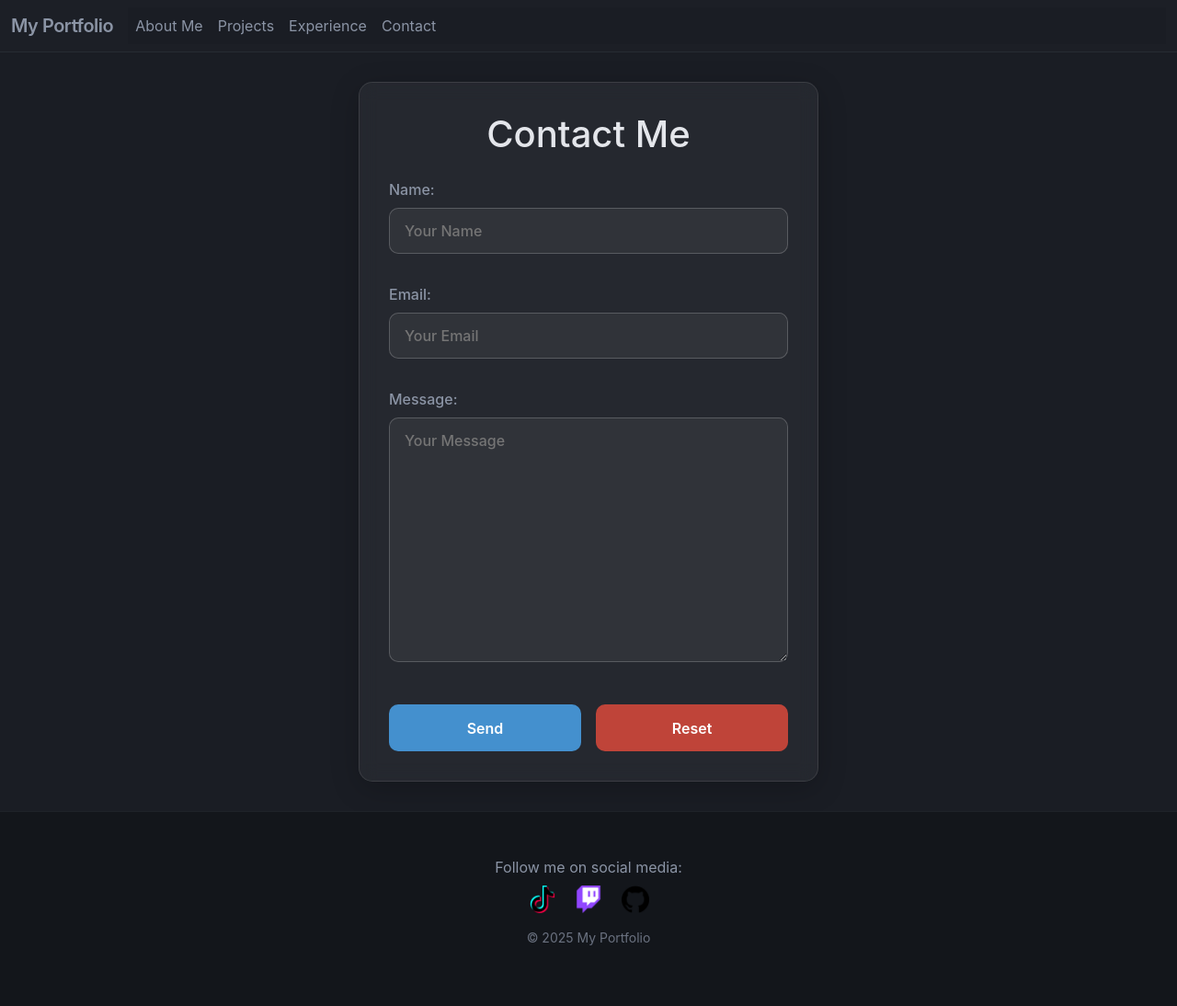
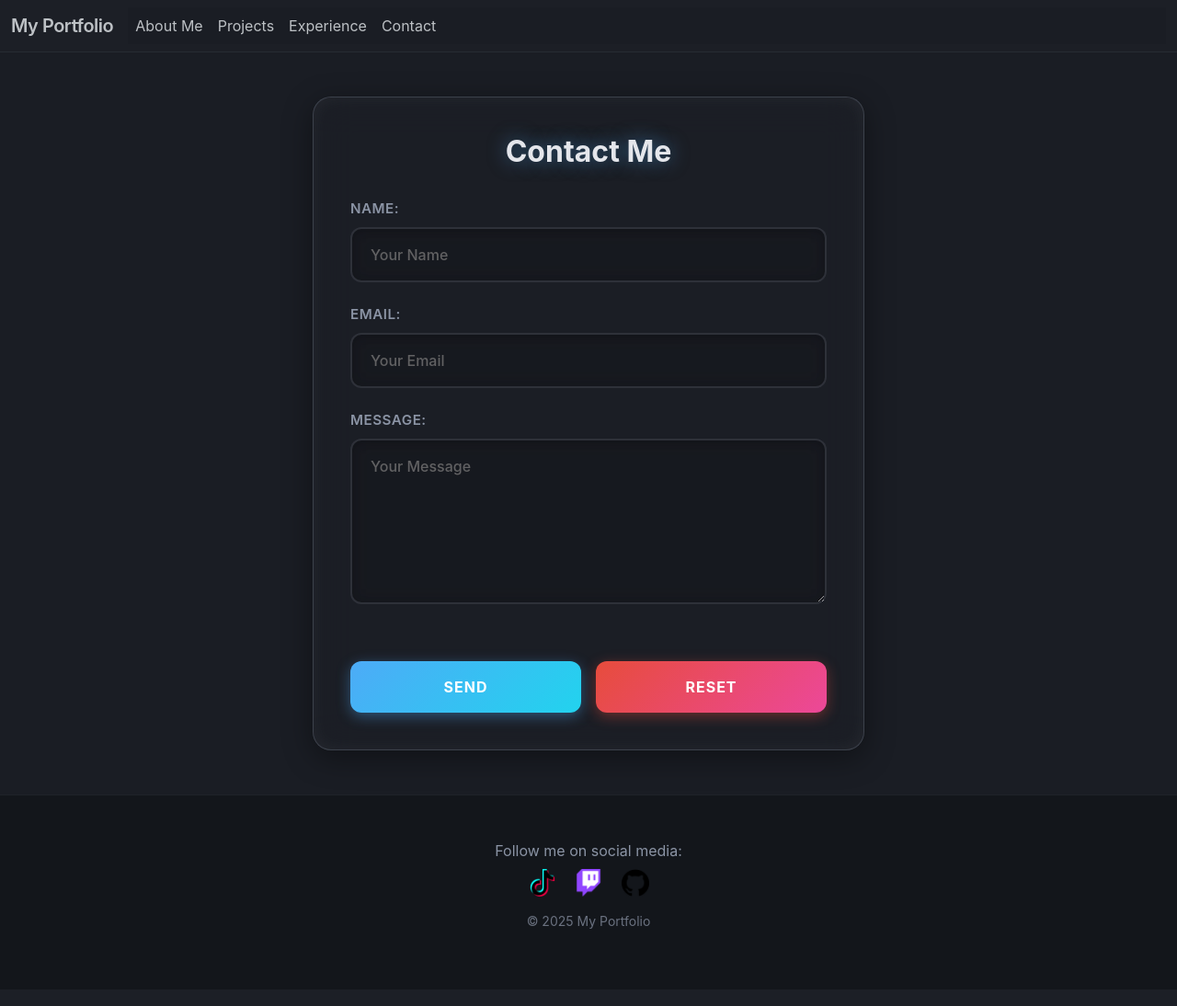
Before and after one commit to jakeriveraa/FSDI-class-117, a Django app: page /contact/ in a window 1280 px wide. Shown: the whole page at 92% size. After the commit the page ends 1010 px from the top, so only its background shows below. Run offline with Django 5.2, Linux system fonts and the light colour scheme.

Commit message:
final report

```diff
--- a/pages/views.py
+++ b/pages/views.py
@@ -38,8 +38,11 @@ def contact_view(request):
                 return render(request, 'pages/contact.html', {'form': form})
             except Exception as e:
                 print(f'Error sending email: {e}')
+                return render(request, 'pages/contact.html', {'form': form})
 
-                return render(request, 'pages/contact.html', {'form': form})
+        else:
+            return render(request, 'pages/contact.html', {'form': form})
+
     else:
         form = contactForm()
 
--- a/static/css/form.css
+++ b/static/css/form.css
@@ -1,143 +1,230 @@
 @keyframes glowAnimation {
     0% {
         color: #4dabf7;
-        text-shadow: 0 0 20px #4dabf7,
-                     0 0 40px #4dabf7,
-                     0 0 60px #4dabf7;
+        text-shadow: 0 0 10px #4dabf7,
+                     0 0 20px #4dabf7,
+                     0 0 30px #4dabf7,
+                     0 0 40px #4dabf7;
     }
     25% {
         color: #8b5cf6;
-        text-shadow: 0 0 20px #8b5cf6,
-                     0 0 40px #8b5cf6,
-                     0 0 60px #8b5cf6;
+        text-shadow: 0 0 10px #8b5cf6,
+                     0 0 20px #8b5cf6,
+                     0 0 30px #8b5cf6,
+                     0 0 40px #8b5cf6;
     }
     50% {
         color: #ec4899;
-        text-shadow: 0 0 20px #ec4899,
-                     0 0 40px #ec4899,
-                     0 0 60px #ec4899;
+        text-shadow: 0 0 10px #ec4899,
+                     0 0 20px #ec4899,
+                     0 0 30px #ec4899,
+                     0 0 40px #ec4899;
     }
     75% {
         color: #22d3ee;
-        text-shadow: 0 0 20px #22d3ee,
-                     0 0 40px #22d3ee,
-                     0 0 60px #22d3ee;
+        text-shadow: 0 0 10px #22d3ee,
+                     0 0 20px #22d3ee,
+                     0 0 30px #22d3ee,
+                     0 0 40px #22d3ee;
     }
     100% {
         color: #4dabf7;
-        text-shadow: 0 0 20px #4dabf7,
-                     0 0 40px #4dabf7,
-                     0 0 60px #4dabf7;
+        text-shadow: 0 0 10px #4dabf7,
+                     0 0 20px #4dabf7,
+                     0 0 30px #4dabf7,
+                     0 0 40px #4dabf7;
     }
+}
+
+@keyframes shimmer {
+    0% {
+        background-position: -1000px 0;
+    }
+    100% {
+        background-position: 1000px 0;
+    }
+}
+
+.glass-form {
+    background: rgba(30, 33, 41, 0.4);
+    backdrop-filter: blur(20px);
+    -webkit-backdrop-filter: blur(20px);
+    border: 1px solid rgba(139, 148, 165, 0.3);
+    border-radius: 20px;
+    padding: 2.5rem;
+    max-width: 600px;
+    width: 90%;
+    margin: 3rem auto;
+    box-shadow: 0 8px 32px rgba(0, 0, 0, 0.4),
+                inset 0 0 20px rgba(255, 255, 255, 0.05);
+    position: relative;
+    overflow: visible;
+}
+
+
+
+.glass-form h1 {
+    color: #e4e6eb !important;
+    margin-bottom: 2rem;
+    text-align: center;
+    font-size: 2rem;
+    font-weight: 700;
+    text-shadow: 0 0 20px rgba(77, 171, 247, 0.5);
+}
+
+.glass-form label {
+    color: #8b94a5;
+    font-weight: 600;
+    margin-bottom: 0.5rem;
+    display: block;
+    font-size: 0.95rem;
+    text-transform: uppercase;
+    letter-spacing: 0.5px;
+}
+
+.glass-form input,
+.glass-form textarea {
+    width: 100%;
+    padding: 1rem 1.25rem;
+    margin-bottom: 1.5rem;
+    border: 2px solid rgba(139, 148, 165, 0.2);
+    border-radius: 12px;
+    background: rgba(20, 23, 28, 0.6);
+    backdrop-filter: blur(10px);
+    color: #e4e6eb !important;
+    outline: none;
+    font-size: 1rem;
+    transition: all 0.3s ease;
+    box-shadow: inset 0 2px 8px rgba(0, 0, 0, 0.2);
+}
+
+.glass-form textarea {
+    min-height: 150px;
+    max-height: 300px;
+    resize: vertical;
 }
 
 .glass-form input::placeholder,
 .glass-form textarea::placeholder {
     animation: glowAnimation 4s ease-in-out infinite !important;
     font-weight: 500;
-}
-
-.glass-form {
-    background: rgba(255, 255, 255, 0.05);
-    backdrop-filter: blur(10px);
-    border: 1px solid rgba(255, 255, 255, 0.1);
-    border-radius: 15px;
-    padding: 2rem;
-    max-width: 500px;
-    margin: 2rem auto;
-    box-shadow: 0 8px 32px rgba(0, 0, 0, 0.2);
-    color: #e4e6eb;
-}
-
-.glass-form h1 {
-    color: #e4e6eb !important;
-    margin-bottom: 1.5rem;
-    text-align: center;
-}
-
-.glass-form input,
-.glass-form textarea {
-    width: 100%;
-    padding: 0.75rem 1rem;
-    margin-bottom: 1rem;
-    border: 1px solid rgba(255, 255, 255, 0.2);
-    border-radius: 10px;
-    background: rgba(255, 255, 255, 0.05);
-    color: #e4e6eb;
-    outline: none;
-    font-size: 1rem;
-}
-
-.glass-form input::placeholder,
-.glass-form textarea::placeholder {
-    animation: glowAnimation 3s ease-in-out infinite;
+    opacity: 0.8;
 }
 
 .glass-form input:focus::placeholder,
 .glass-form textarea:focus::placeholder {
-    animation: glowAnimation 1.5s ease-in-out infinite;
+    animation: glowAnimation 2s ease-in-out infinite;
+    opacity: 1;
 }
 
 .glass-form input:focus,
 .glass-form textarea:focus {
     border-color: #4dabf7;
-    background: rgba(255, 255, 255, 0.1);
+    background: rgba(20, 23, 28, 0.8);
+    box-shadow: 0 0 20px rgba(77, 171, 247, 0.3),
+                inset 0 2px 8px rgba(0, 0, 0, 0.3);
+    transform: translateY(-2px);
 }
 
-.glass-form label {
-    color: #8b94a5;
-    font-weight: 500;
-    margin-bottom: 0.5rem;
-    display: block;
+.glass-form input:-webkit-autofill,
+.glass-form input:-webkit-autofill:hover,
+.glass-form input:-webkit-autofill:focus {
+    -webkit-text-fill-color: #e4e6eb !important;
+    -webkit-box-shadow: 0 0 0px 1000px rgba(20, 23, 28, 0.6) inset !important;
+    transition: background-color 5000s ease-in-out 0s;
 }
 
 .button-group {
     display: flex;
     gap: 1rem;
-    margin-top: 1.5rem;
+    margin-top: 2rem;
 }
 
 .glass-form button {
     flex: 1;
-    padding: 0.85rem;
+    padding: 1rem;
     border: none;
-    border-radius: 10px;
+    border-radius: 12px;
     font-size: 1rem;
-    font-weight: 600;
+    font-weight: 700;
     cursor: pointer;
     transition: all 0.3s ease;
+    text-transform: uppercase;
+    letter-spacing: 1px;
+    position: relative;
+    overflow: hidden;
+}
+
+.glass-form button::before {
+    content: '';
+    position: absolute;
+    top: 0;
+    left: -100%;
+    width: 100%;
+    height: 100%;
+    background: linear-gradient(
+        90deg,
+        transparent,
+        rgba(255, 255, 255, 0.3),
+        transparent
+    );
+    transition: left 0.5s;
+    z-index: 0;
+}
+
+.glass-form button:hover::before {
+    left: 100%;
 }
 
 .glass-form button[type="submit"],
 .glass-form .btn {
-    background: rgba(77, 171, 247, 0.8);
+    background: linear-gradient(135deg, #4dabf7 0%, #22d3ee 100%);
     color: #fff;
     margin: 0;
+    box-shadow: 0 4px 15px rgba(77, 171, 247, 0.4);
 }
 
 .glass-form button[type="submit"]:hover,
 .glass-form .btn:hover {
-    background: rgba(77, 171, 247, 1);
-    transform: translateY(-2px);
+    background: linear-gradient(135deg, #22d3ee 0%, #4dabf7 100%);
+    transform: translateY(-3px);
+    box-shadow: 0 6px 25px rgba(77, 171, 247, 0.6);
 }
 
 .glass-form button[type="reset"] {
-    background: rgba(231, 76, 60, 0.8);
+    background: linear-gradient(135deg, #e74c3c 0%, #ec4899 100%);
     color: #fff;
+    box-shadow: 0 4px 15px rgba(231, 76, 60, 0.4);
 }
 
 .glass-form button[type="reset"]:hover {
-    background: rgba(231, 76, 60, 1);
-    transform: translateY(-2px);
+    background: linear-gradient(135deg, #ec4899 0%, #e74c3c 100%);
+    transform: translateY(-3px);
+    box-shadow: 0 6px 25px rgba(231, 76, 60, 0.6);
 }
 
 .alert {
-    padding: 1rem;
-    margin-bottom: 1rem;
-    border-radius: 8px;
-    background: rgba(77, 171, 247, 0.2);
+    padding: 1rem 1.25rem;
+    margin-bottom: 1.5rem;
+    border-radius: 12px;
+    background: rgba(77, 171, 247, 0.15);
+    backdrop-filter: blur(10px);
     border: 1px solid rgba(77, 171, 247, 0.4);
     color: #e4e6eb;
+    font-weight: 500;
+    box-shadow: 0 4px 15px rgba(77, 171, 247, 0.2);
+}
+
+.alert.success {
+    background: rgba(34, 211, 158, 0.15);
+    border-color: rgba(34, 211, 158, 0.4);
+    box-shadow: 0 4px 15px rgba(34, 211, 158, 0.2);
+}
+
+.alert.error {
+    background: rgba(231, 76, 60, 0.15);
+    border-color: rgba(231, 76, 60, 0.4);
+    box-shadow: 0 4px 15px rgba(231, 76, 60, 0.2);
 }
 
 @media (max-width: 480px) {
@@ -146,7 +233,11 @@
     }
 
     .glass-form {
-        padding: 1.5rem;
-        margin: 1rem;
+        padding: 2rem 1.5rem;
+        margin: 2rem 1rem;
+    }
+
+    .glass-form h1 {
+        font-size: 1.75rem;
     }
 }
--- a/static/css/styles.css
+++ b/static/css/styles.css
@@ -36,24 +36,24 @@ nav,
 }
 
 .navbar-brand {
-    color: #e4e6eb !important;
+    color: #edf0f0 !important;
     font-weight: 600 !important;
     letter-spacing: -0.5px;
 }
 
 .navbar-light .navbar-brand,
 .navbar-light .navbar-nav .nav-link {
-    color: #8b94a5 !important;
+    color: #bdc1c5 !important;
 }
 
 .navbar-light .navbar-brand:hover,
 .navbar-light .navbar-nav .nav-link:hover,
 .navbar-light .navbar-nav .nav-link:focus {
-    color: #e4e6eb !important;
+    color: #dadada !important;
 }
 
 .navbar-toggler {
-    border-color: rgba(139, 148, 165, 0.3) !important;
+    border-color: rgba(63, 65, 70, 0.3) !important;
 }
 
 .navbar-toggler-icon {
--- a/templates/pages/contact.html
+++ b/templates/pages/contact.html
@@ -1,8 +1,8 @@
 {% extends 'base.html' %}
-
 
 {% block title %}Contact{% endblock title %}
 {% load static %}
+
 {% block extra_css %}
 <link rel="stylesheet" href="{% static 'css/form.css' %}">
 {% endblock extra_css %}
@@ -11,15 +11,30 @@
 <div class="glass-form">
     <h1>Contact Me</h1>
 
-
+    {% if messages %}
+        {% for message in messages %}
+            <div class="alert {{ message.tags }}">
+                {{ message }}
+            </div>
+        {% endfor %}
+    {% endif %}
 
     <form method="POST">
         {% csrf_token %}
-        {{ form.as_p }}
-       <div class="button-group">
-        <button type="submit">Send</button>
-        <button type="reset">Reset</button>
-    </div>
+
+        <label for="name">Name:</label>
+        <input type="text" id="name" name="name" placeholder="Your Name" required>
+
+        <label for="email">Email:</label>
+        <input type="email" id="email" name="email" placeholder="Your Email" required>
+
+        <label for="message">Message:</label>
+        <textarea id="message" name="message" rows="6" placeholder="Your Message" required></textarea>
+
+        <div class="button-group">
+            <button type="submit">Send</button>
+            <button type="reset">Reset</button>
+        </div>
     </form>
 </div>
 {% endblock content %}
```
Also changed, not shown: 1 other file.
